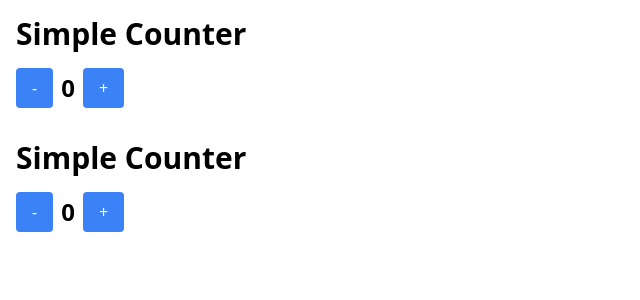
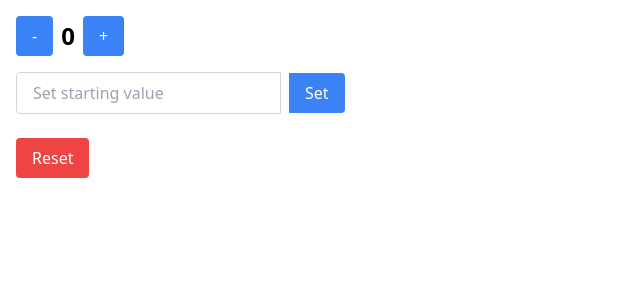
Before and after one commit to joeltmathew857/my-todo-app, a React (Create React App) app: page / in a window 1280 px wide. Shown: the top 300 px of the page, without its empty margins (0-640 px from the left). Built offline with nearby package versions, Linux system fonts and the light colour scheme.

Commit message:
add-reset-button

```diff
--- a/src/App.js
+++ b/src/App.js
@@ -7,10 +7,9 @@ import Samplestate from './Components/Samplestate'
 const App = () => {
   return (
     <div>
-      {/* <Todo /> */}
+      {/* <Todo />  */}
        <SimpleState />
-       <SimpleState />
-      {/* <Samplestate /> */}
+       {/* <Samplestate /> */}
     </div>
   );
 };
--- a/src/Components/Samplestate.js
+++ /dev/null
@@ -1,11 +0,0 @@
-import React from 'react'
-
-const Samplestate = () => {
-  return (
-    <div>
-      <h1>hi</h1>
-    </div>
-  )
-}
-
-export default Samplestate
--- a/src/Components/SimpleState.js
+++ b/src/Components/SimpleState.js
@@ -3,6 +3,7 @@ import React, { useState } from 'react';
 const SimpleStateExample = () => {
   // Define a state variable and its setter function using useState
   const [count, setCount] = useState(0);
+  const [inputValue, setInputValue] = useState('');
 
   // Function to handle incrementing the count
   const incrementCount = () => {
@@ -14,23 +15,37 @@ const SimpleStateExample = () => {
     setCount((prevCount) => prevCount - 1);
   };
 
+  // Function to handle resetting the count to zero
+  const resetCount = () => {
+    setCount(0);
+  };
+
+  // Function to handle setting a custom starting value
+  const handleSetStartingValue = () => {
+    const parsedValue = parseInt(inputValue, 10);
+    if (!isNaN(parsedValue)) {
+      setCount(parsedValue);
+      setInputValue('');
+    }
+  };
+
   return (
     <div className="container mx-auto p-4">
-      <h1 className="text-3xl font-bold mb-4">Simple Counter</h1>
+      <div className="flex items-center mb-4">
+        <button className="px-4 py-2 bg-blue-500 text-white rounded mr-2" onClick={decrementCount}>-</button>
+
+          <h2 className="text-2xl font-bold">{count}</h2><button className="px-4 py-2 bg-blue-500 text-white rounded ml-2" onClick={incrementCount}>+</button></div>
+
+
       <div className="flex items-center">
-        <button
-          className="px-4 py-2 bg-blue-500 text-white rounded mr-2"
-          onClick={decrementCount}
-        >
-          -
-        </button>
-        <h2 className="text-2xl font-bold">{count}</h2>
-        <button
-          className="px-4 py-2 bg-blue-500 text-white rounded ml-2"
-          onClick={incrementCount}
-        >
-          +
-        </button>
+
+      <input type="number" value={inputValue} onChange={(e) => setInputValue(e.target.value)} className="px-4 py-2 border border-gray-300 rounded-l focus:outline-none focus:ring focus:border-blue-500" placeholder="Set starting value" />
+
+     <button className="px-4 py-2 bg-blue-500 text-white rounded-r ml-2" onClick={handleSetStartingValue}>Set</button>
+      </div>
+      <div className="mt-4">
+      <button className="px-4 py-2 bg-red-500 text-white rounded mt-2" onClick={resetCount}>Reset</button>
+
       </div>
     </div>
   );
```
